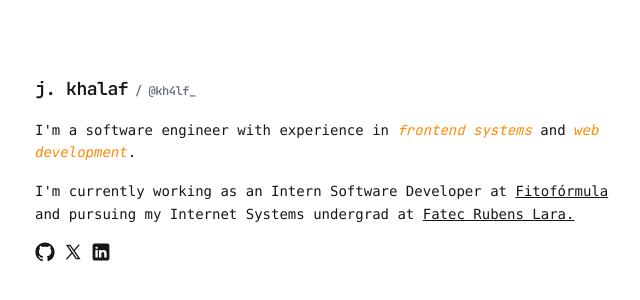
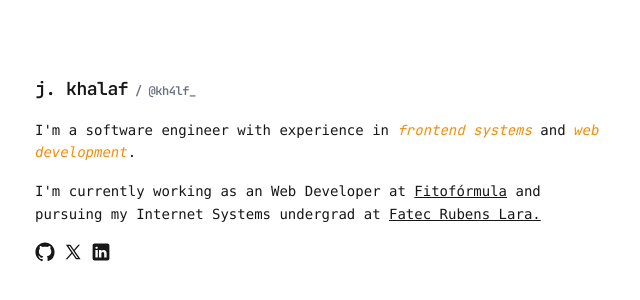
Before and after one commit to joaokhalaf/khalaf, a Next.js app: page / in a window 1280 px wide. Shown: the part 240-540 px from the top of the page, without its empty margins (317-957 px from the left). Built offline with nearby package versions, Linux system fonts and the light colour scheme.

Commit message:
fix: update job title

```diff
--- a/app/page.tsx
+++ b/app/page.tsx
@@ -27,7 +27,7 @@ export default function Home() {
             <i className="font-playfair text-orange-400">web development</i>.
           </p>
           <p>
-            I'm currently working as an Intern Software Developer at{" "}
+            I'm currently working as an Web Developer at{" "}
             <Link
               href="https://www.linkedin.com/company/fitoformula/"
               target="_blank"
```
